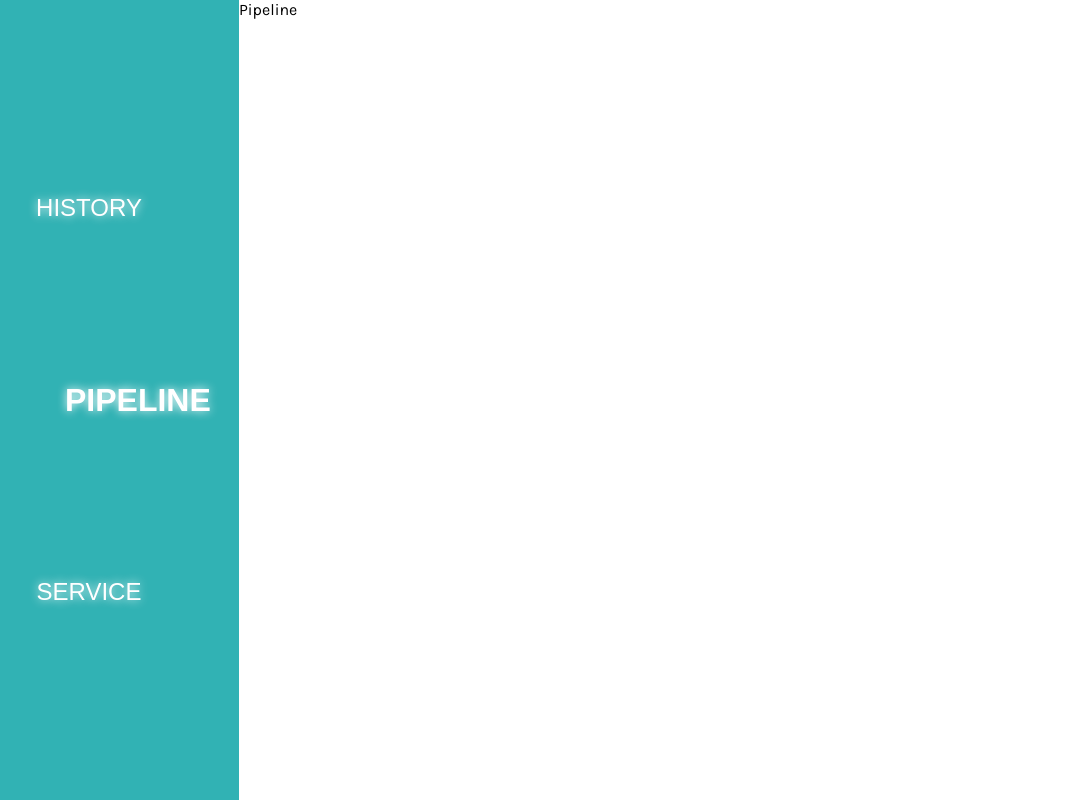
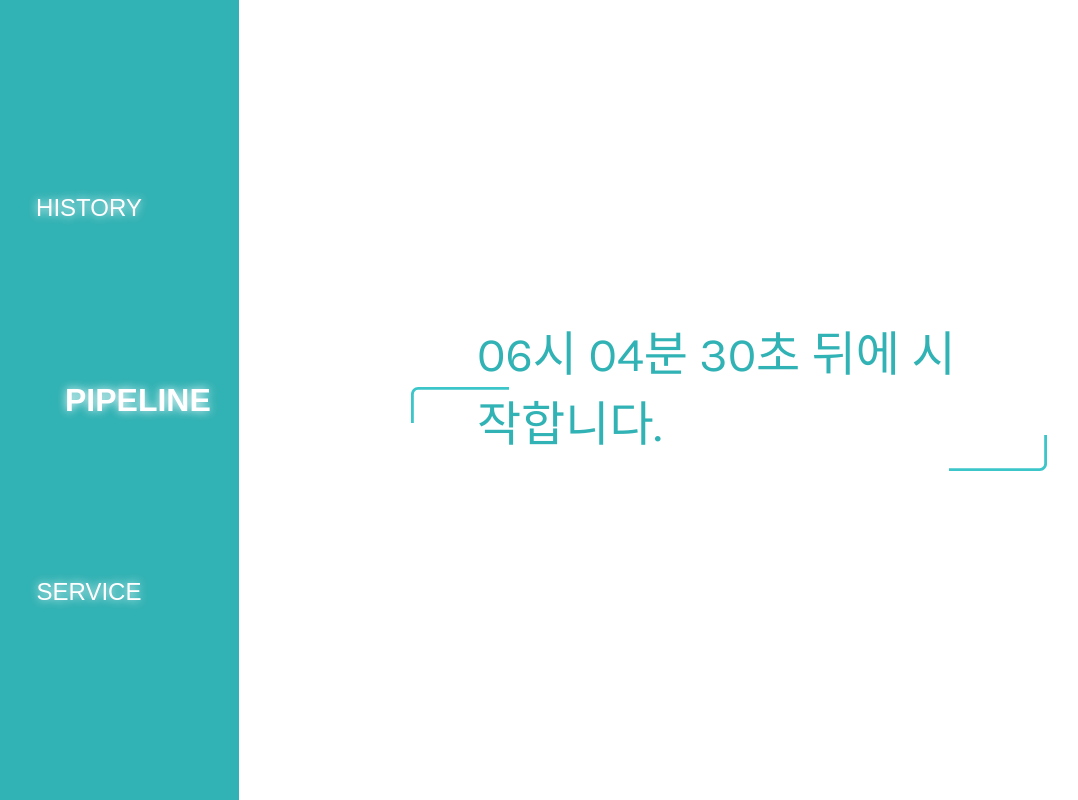
Before and after one commit to hard-coding-mlops/mini-mlops-react, a React (Create React App) app: page / in a window 1280 px wide. Shown: the whole page, without its empty margins (61-1139 px from the left). Built offline with nearby package versions, Linux system fonts and the light colour scheme.

Commit message:
feat: Pipeline 페이지 타이머 추가

```diff
--- a/src/App.js
+++ b/src/App.js
@@ -2,14 +2,14 @@ import { Route, Routes } from 'react-router-dom';
 import SideBar from './components/SideBar/SideBar';
 import History from './pages/History/History';
 import Service from './pages/Service/Service';
+import Pipeline from './pages/Pipeline/Pipeline';
 
 function App() {
   return (
     <div className='App'>
       <SideBar />
-      {/* <hr /> */}
       <Routes>
-        <Route path='/' element={<div>Pipeline</div>} />
+        <Route path='/' element={<Pipeline />} />
         <Route path='/history' element={<History />} />
         <Route path='/history/:recordId' element={<History />} />
         <Route path='/service' element={<Service />} />
--- /dev/null
+++ b/src/pages/Pipeline/Pipeline.jsx
@@ -0,0 +1,14 @@
+import PageHeader from '../../components/PageHeader/PageHeader';
+
+import styles from './Pipeline.module.css';
+import PipelineHeader from './PipelineHeader';
+
+function Pipeline() {
+  return (
+    <>
+      <PipelineHeader />
+    </>
+  );
+}
+
+export default Pipeline;
--- /dev/null
+++ b/src/pages/Pipeline/Pipeline.module.css
@@ -0,0 +1,8 @@
+.pipeline {
+  display: flex;
+  flex-direction: column;
+  align-items: center;
+  justify-content: center;
+  height: 100vh;
+  width: calc(100vw - 300px);
+}
--- /dev/null
+++ b/src/pages/Pipeline/PipelineHeader.jsx
@@ -0,0 +1,45 @@
+import React, { useEffect, useState } from 'react';
+import PageHeader from '../../components/PageHeader/PageHeader';
+import styles from './Pipeline.module.css';
+
+function PipelineHeader() {
+  const [timeLeft, setTimeLeft] = useState('00시 00분 00초');
+
+  useEffect(() => {
+    const intervalId = setInterval(() => {
+      // 서울 기준 다음 날 오전 9시 30분
+      const targetTime = new Date();
+      targetTime.setDate(targetTime.getDate() + 1);
+      targetTime.setHours(9, 30, 0, 0);
+
+      // 현재 시간
+      const currentTime = new Date();
+
+      // 남은 시간 계산
+      const timeDifference = targetTime - currentTime;
+
+      // 시, 분, 초 계산
+      const hours = Math.floor((timeDifference % (1000 * 60 * 60 * 24)) / (1000 * 60 * 60));
+      const minutes = Math.floor((timeDifference % (1000 * 60 * 60)) / (1000 * 60));
+      const seconds = Math.floor((timeDifference % (1000 * 60)) / 1000);
+
+      // 시간 형식으로 포맷팅
+      const formattedTimeLeft = `${String(hours).padStart(2, '0')}시 ${String(minutes).padStart(2, '0')}분 ${String(
+        seconds,
+      ).padStart(2, '0')}초`;
+
+      setTimeLeft(formattedTimeLeft);
+    }, 1000); // 1초마다 업데이트
+
+    // 컴포넌트 언마운트 시 clearInterval을 통해 interval 정리
+    return () => clearInterval(intervalId);
+  }, []);
+
+  return (
+    <div className={styles.pipeline}>
+      <PageHeader>{timeLeft} 뒤에 시작합니다.</PageHeader>
+    </div>
+  );
+}
+
+export default PipelineHeader;
```
